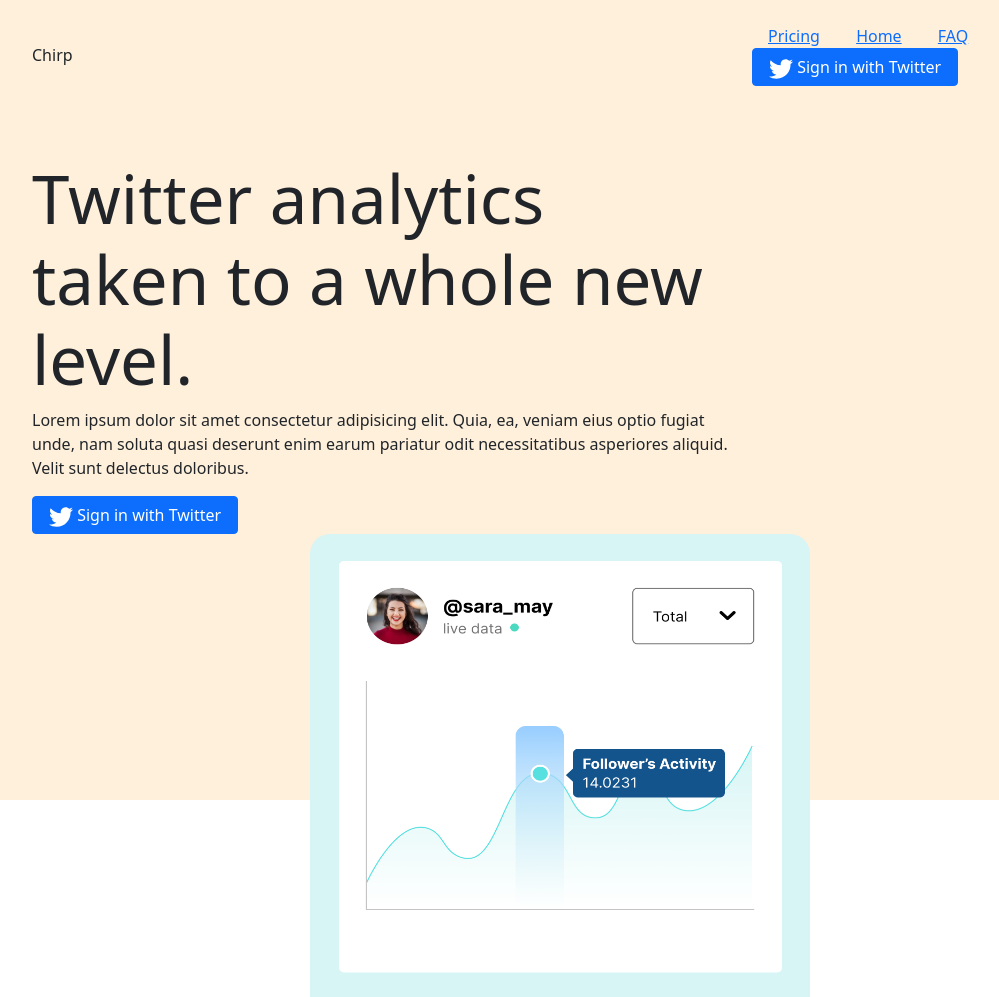
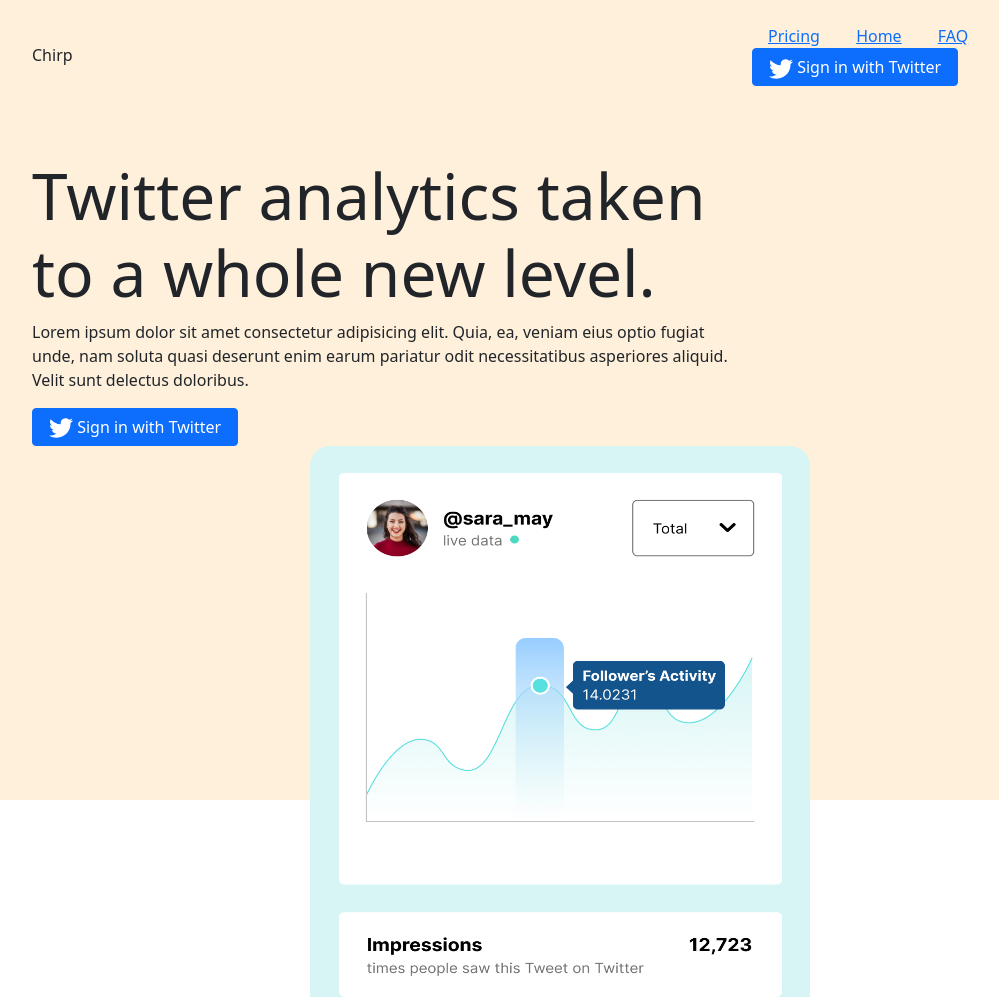
Before and after one commit to joshg1912/landing-page, a website: page index.html in a window 1280 px wide. Shown: the top 997 px of the page, without its empty margins (68-1067 px from the left). Drawn offline with nearby package versions, Linux system fonts and the light colour scheme.

```diff
--- a/style.css
+++ b/style.css
@@ -8,7 +8,7 @@
 
 
 .main-header {
-    font-size: 420%;
+    font-size: 400%;
 }
 
 .profile-photo img {
```
